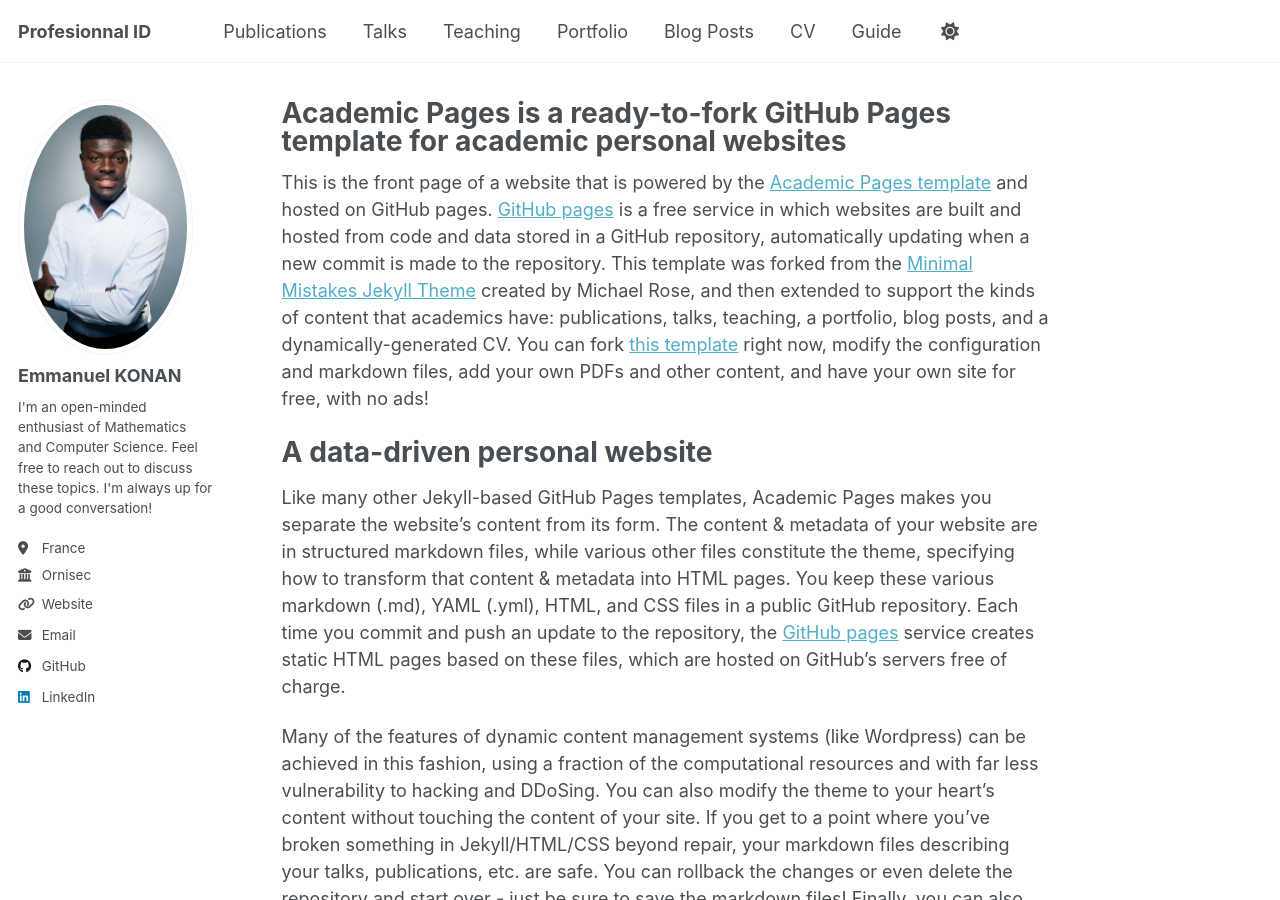
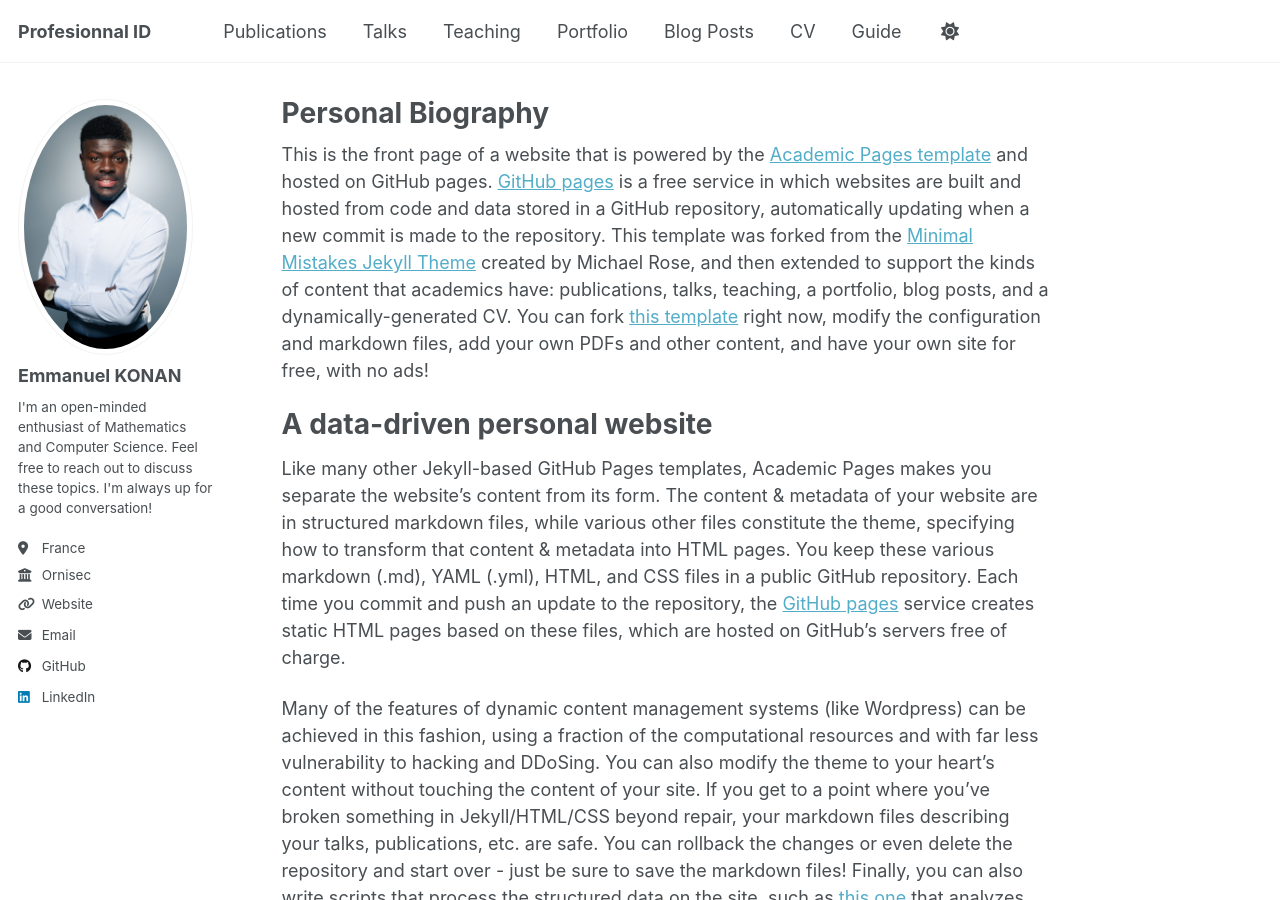
Before and after one commit to kmanu225/kmanu225.github.io, a Jekyll site: the page built from _pages/about.md, in a window 1280 px wide and 900 px high. Built offline with Jekyll 4.4.1, drawn with Linux system fonts in a browser that asks for light colours.

Commit message:
Bio profile

```diff
--- a/_pages/about.md
+++ b/_pages/about.md
@@ -1,6 +1,6 @@
 ---
 permalink: /
-title: "Academic Pages is a ready-to-fork GitHub Pages template for academic personal websites"
+title: "Personal Biography"
 author_profile: true
 redirect_from:
   - /about/
```
